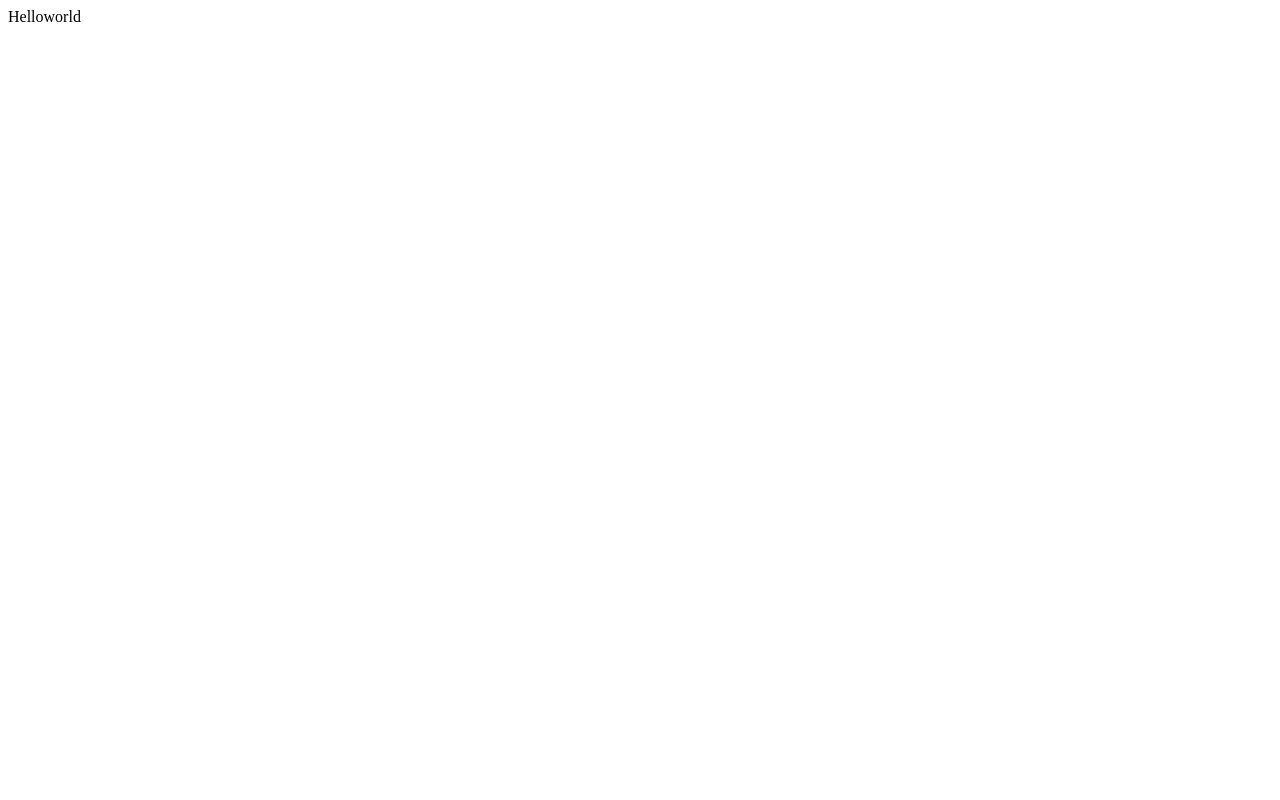
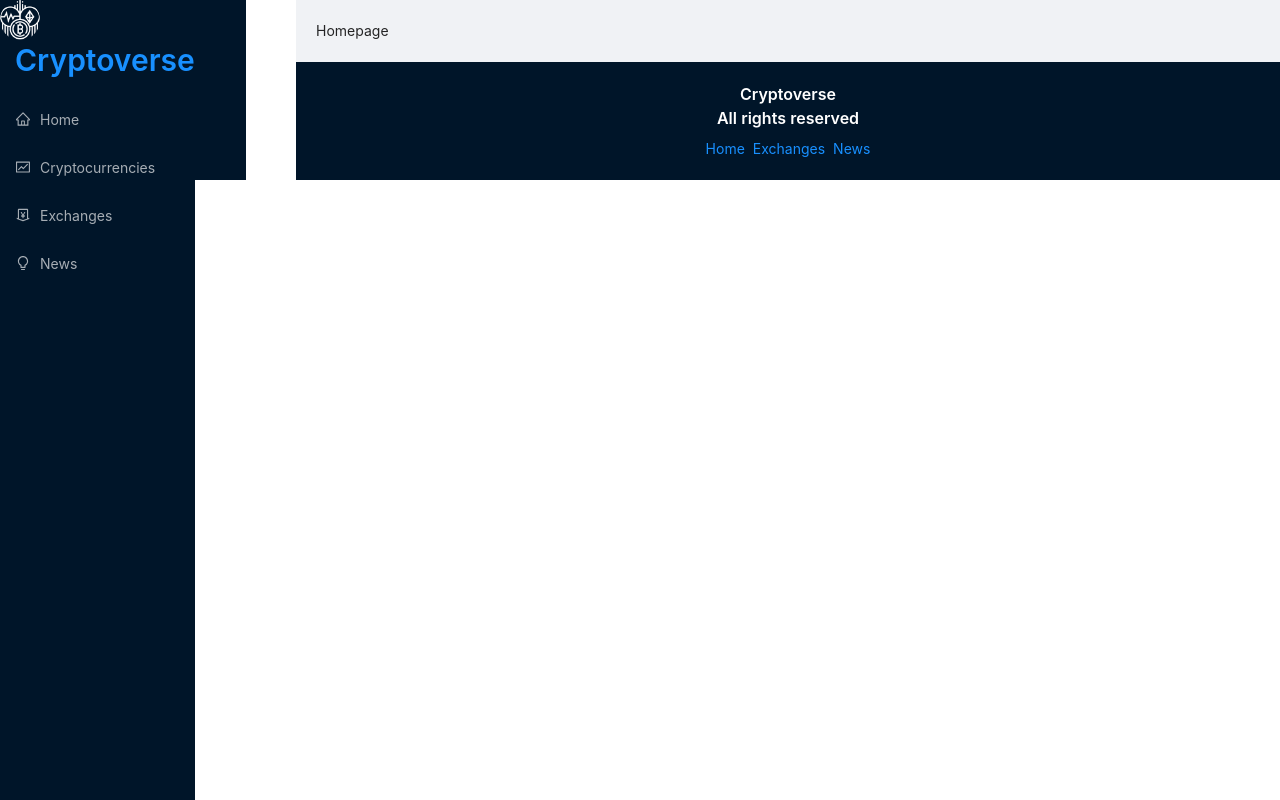
Before and after one commit to imakshay13/Cryptoverse, a React (Create React App) app: page / in a window 1280 px wide. Built offline with nearby package versions, Linux system fonts and the light colour scheme.

Commit message:
Developed basic layout and style.

```diff
--- /dev/null
+++ b/src/App.css
@@ -0,0 +1,377 @@
+:root {
+  --text-primary: #000;
+  --bgPrimary: #fff;
+  --bgSecondary: #f9f9f9;
+  --pink: #0071bd;
+  --light-blue: #e6f7ff;
+  --border: #d9d9d9;
+}
+
+* {
+  margin: 0;
+  padding: 0;
+  box-sizing: border-box;
+}
+
+a:hover {
+  color: var(--pink) !important;
+}
+
+.app {
+  display: flex;
+  overflow: hidden;
+}
+
+.navbar {
+  flex: 0.2;
+  background-color: rgb(0, 21, 41);
+}
+
+.main {
+  flex: 0.8;
+  width: 100%;
+}
+.routes {
+  padding: 20px;
+}
+.nav-container {
+  position: fixed;
+  left: 0;
+  margin: 10px;
+  height: 100vh;
+  margin: 0px;
+  background-color: rgb(0, 21, 41);
+}
+
+.logo-container {
+  background-color: #001529;
+  display: flex;
+  padding: 20px;
+  align-items: center;
+  width: 100%;
+}
+.logo {
+  margin: 0 0 0 15px;
+}
+.logo a {
+  color: white;
+}
+.menu-control-container {
+  display: none !important;
+  position: absolute !important;
+  right: 10px !important;
+  top: 25px !important;
+  font-size: 1.2rem !important;
+  background-color: var(--bgSecondary) !important;
+  border: none !important;
+}
+
+.loader {
+  height: 81vh;
+  display: flex;
+  justify-content: center;
+  align-items: center;
+}
+
+@media screen and (max-width: 1300px) {
+  .main {
+    margin-left: 50px;
+  }
+}
+
+@media screen and (max-width: 1170px) {
+  .main {
+    margin-left: 50px;
+  }
+}
+
+@media screen and (max-width: 1000px) {
+  .main {
+    margin-left: 100px;
+  }
+}
+
+@media screen and (max-width: 800px) {
+  .app {
+    flex-direction: column;
+    overflow: hidden;
+  }
+
+  .navbar {
+    flex: 1;
+  }
+
+  .main {
+    flex: 1;
+    margin-top: 90px;
+    margin-left: 0px;
+    margin-right: 10px;
+  }
+
+  .nav-container {
+    height: 8vh;
+    position: fixed;
+    width: 100%;
+    z-index: 100;
+    background-color: var(--bgSecondary);
+  }
+
+  .menu-control-container {
+    display: block !important;
+  }
+
+  .ant-menu {
+    position: absolute;
+    right: 0px;
+  }
+  .home-title {
+    font-size: 1.4rem !important;
+  }
+  .show-more {
+    font-size: 1.3rem !important;
+  }
+}
+
+.coin-detail-container {
+  margin: 30px;
+}
+
+.coin-heading-container {
+  display: flex;
+  justify-content: center;
+  align-items: center;
+  flex-direction: column;
+  border-bottom: 1px solid var(--border);
+  padding-top: 20px;
+  padding-bottom: 20px;
+  gap: 10px;
+}
+
+.coin-heading-container .coin-name {
+  font-weight: 900;
+  color: var(--pink);
+}
+
+.coin-heading-container p {
+  font-size: 1rem;
+  opacity: 0.9;
+  margin-bottom: 20px;
+}
+
+.stats-container {
+  display: flex;
+  justify-content: space-between;
+  align-items: center;
+  gap: 40px;
+}
+
+.stats-container h2 {
+  font-weight: 700;
+  font-size: 1.4rem;
+  margin-top: 20px;
+  color: var(--pink);
+}
+
+.coin-details-heading {
+  font-weight: 700 !important;
+  margin-top: 20px !important;
+  color: var(--pink) !important;
+}
+
+.coin-stats {
+  display: flex;
+  justify-content: space-between;
+  border-bottom: 1px solid var(--border);
+  font-size: 1rem;
+  opacity: 0.9;
+  padding: 20px;
+}
+
+.coin-stats-name {
+  display: flex;
+  gap: 10px;
+  font-size: 1rem;
+}
+
+.stats {
+  font-weight: 800;
+}
+
+.coin-value-statistics-heading p {
+  font-size: 1rem;
+  opacity: 0.9;
+}
+
+.coin-desc-link {
+  display: flex;
+  gap: 40px;
+  margin-top: 40px;
+  padding-top: 20px;
+}
+
+.coin-desc-link h2 {
+  font-weight: 700;
+  color: var(--pink);
+}
+
+.coin-desc-link p {
+  font-size: 1rem;
+  opacity: 0.9;
+}
+
+.coin-desc-link a {
+  color: var(--pink);
+}
+
+.coin-desc-link h3 {
+  font-weight: 700;
+}
+
+.coin-desc {
+  flex: 0.5;
+}
+
+.coin-links {
+  padding: 0px 20px;
+  flex: 0.5;
+}
+
+.coin-link {
+  display: flex;
+  justify-content: space-between;
+  align-items: center;
+  border-bottom: 1px solid var(--border);
+  padding: 20px;
+}
+
+.link-name {
+  text-transform: capitalize;
+  font-size: 1rem;
+}
+
+.coin-link a {
+  color: var(--pink);
+  font-weight: 700;
+  font-size: 1rem;
+}
+
+.coin-link:hover,
+.coin-stats:hover {
+  background-color: var(--bgSecondary);
+}
+
+@media screen and (max-width: 1000px) {
+  .stats-container {
+    flex-direction: column;
+  }
+  .coin-desc-link {
+    flex-direction: column;
+  }
+  .stats-container h2 {
+    margin-top: 0px;
+  }
+}
+
+@media screen and (max-width: 500px) {
+  .coin-links {
+    padding: 0px;
+  }
+  .coin-detail-container {
+    margin: 0;
+  }
+}
+@media screen and (max-width: 500px) {
+  .heading {
+    margin-top: 20px;
+  }
+}
+
+.select-news {
+  width: 180px;
+}
+.news-card {
+  min-height: 300px !important;
+}
+.news-image-container {
+  display: flex !important;
+  justify-content: space-between !important;
+}
+.news-title {
+  width: 70%;
+}
+
+.news-image-container .img {
+  width: 100px;
+  height: 100px;
+}
+.news-card p {
+  color: black;
+  margin: 10px 0px !important;
+}
+.provider-container {
+  display: flex;
+  justify-content: space-between;
+}
+.provider-name {
+  margin-left: 10px;
+}
+
+.chart-header {
+  display: flex;
+  justify-content: space-between;
+  gap: 50px;
+  color: #0071bd;
+}
+.chart-title {
+  color: #0071bd !important;
+}
+.price-container {
+  display: flex !important;
+  gap: 20px !important;
+  align-items: center !important;
+  flex-wrap: wrap !important;
+}
+.price-change {
+  font-weight: 900 !important;
+}
+.current-price {
+  margin-top: 0px !important;
+  font-weight: 900 !important;
+}
+.home-heading-container {
+  display: flex;
+  justify-content: space-between;
+  align-items: center;
+  margin-top: 40px;
+}
+.show-more {
+  margin-top: 0px !important;
+}
+.exchange-image {
+  margin: 0px 10px !important;
+}
+.search-crypto {
+  margin: 20px auto 30px auto;
+  width: 250px;
+}
+.crypto-card-container {
+  min-height: 65vh !important;
+}
+.crypto-card {
+  min-width: 250px;
+}
+.crypto-card .crypto-image {
+  width: 35px;
+}
+.select-timeperiod {
+  width: 200px !important;
+  margin-top: 20px !important;
+}
+
+.footer {
+  background-color: #001529;
+  display: flex;
+  flex-direction: column;
+  padding: 20px;
+  align-items: center;
+}
--- a/src/App.js
+++ b/src/App.js
@@ -1,7 +1,55 @@
 import React from "react";
+import Navbar from "./components/Navbar";
+import Homepage from "./components/Homepage";
+import Exchanges from "./components/Exchanges";
+import Cryptocurrencies from "./components/Cryptocurrencies";
+import CryptoDetails from "./components/CryptoDetails";
+import News from "./components/News";
+import "./App.css";
+import "antd/dist/antd.css";
+import { Layout, Space, Typography } from "antd";
+import { Link, Routes, Route } from "react-router-dom";
 
 const App = () => {
-  return <div>Helloworld</div>;
+  return (
+    <div className="app">
+      <div className="navbar">
+        <Navbar />
+      </div>
+      <div className="main">
+        <Layout>
+          <div className="routes">
+            <Routes>
+              <Route exact path="/" element={<Homepage />} />
+              <Route exact path="/exchanges" element={<Exchanges />} />
+              <Route
+                exact
+                path="/cryptocurrencies"
+                element={<Cryptocurrencies />}
+              />
+              <Route exact path="/crypto/:coinId" element={<CryptoDetails />} />
+              <Route exact path="/news" element={<News />} />
+            </Routes>
+          </div>
+        </Layout>
+
+        <div className="footer">
+          <Typography.Title
+            level={5}
+            style={{ color: "white", textAlign: "center" }}
+          >
+            Cryptoverse <br />
+            All rights reserved
+          </Typography.Title>
+          <Space>
+            <Link to="/">Home</Link>
+            <Link to="/exchanges">Exchanges</Link>
+            <Link to="/news">News</Link>
+          </Space>
+        </div>
+      </div>
+    </div>
+  );
 };
 
 export default App;
--- /dev/null
+++ b/src/components/CryptoDetails.jsx
@@ -0,0 +1,7 @@
+import React from 'react';
+
+function CryptoDetails() {
+  return <div></div>;
+}
+
+export default CryptoDetails;
--- /dev/null
+++ b/src/components/Cryptocurrencies.jsx
@@ -0,0 +1,7 @@
+import React from "react";
+
+function Cryptocurrencies() {
+  return <div>Crp</div>;
+}
+
+export default Cryptocurrencies;
--- /dev/null
+++ b/src/components/Exchanges.jsx
@@ -0,0 +1,7 @@
+import React from "react";
+
+function Exchanges() {
+  return <div></div>;
+}
+
+export default Exchanges;
--- /dev/null
+++ b/src/components/Homepage.jsx
@@ -0,0 +1,7 @@
+import React from "react";
+
+function Homepage() {
+  return <div>Homepage</div>;
+}
+
+export default Homepage;
--- /dev/null
+++ b/src/components/Navbar.jsx
@@ -0,0 +1,40 @@
+import React from "react";
+import { Link } from "react-router-dom";
+import { Button, Menu, Typography, Avatar } from "antd";
+import {
+  HomeOutlined,
+  MoneyCollectOutlined,
+  BulbOutlined,
+  FundOutlined,
+  MenuOutlined,
+} from "@ant-design/icons";
+import icon from "../images/cryptocurrency.png";
+
+const Navbar = () => {
+  return (
+    <div className="nav-container">
+      <div className="logo-containter">
+        <Avatar src={icon} size="large" />
+        <Typography.Title level={2} className="logo">
+          <Link to="/">Cryptoverse</Link>
+        </Typography.Title>
+        {/*<Button className="menu-control-container"></Button>*/}
+      </div>
+      <Menu theme="dark">
+        <Menu.Item icon={<HomeOutlined />}>
+          <Link to="/">Home</Link>
+        </Menu.Item>
+        <Menu.Item icon={<FundOutlined />}>
+          <Link to="/cryptocurrencies">Cryptocurrencies</Link>
+        </Menu.Item>
+        <Menu.Item icon={<MoneyCollectOutlined />}>
+          <Link to="/exchanges">Exchanges</Link>
+        </Menu.Item>
+        <Menu.Item icon={<BulbOutlined />}>
+          <Link to="/news">News</Link>
+        </Menu.Item>
+      </Menu>
+    </div>
+  );
+};
+export default Navbar;
--- /dev/null
+++ b/src/components/News.jsx
@@ -0,0 +1,7 @@
+import React from "react";
+
+function News() {
+  return <div></div>;
+}
+
+export default News;
--- a/src/index.js
+++ b/src/index.js
@@ -1,5 +1,11 @@
 import React from "react";
 import ReactDOM from "react-dom";
+import { BrowserRouter as Router } from "react-router-dom";
 import App from "./App";
 
-ReactDOM.render(<App />, document.getElementById("root"));
+ReactDOM.render(
+  <Router>
+    <App />
+  </Router>,
+  document.getElementById("root")
+);
```
Also changed, not shown: package.json (+11 -0 lines), src/images/cryptocurrency.png (added), 1 other file (tests, documents, lock files or other folders).
